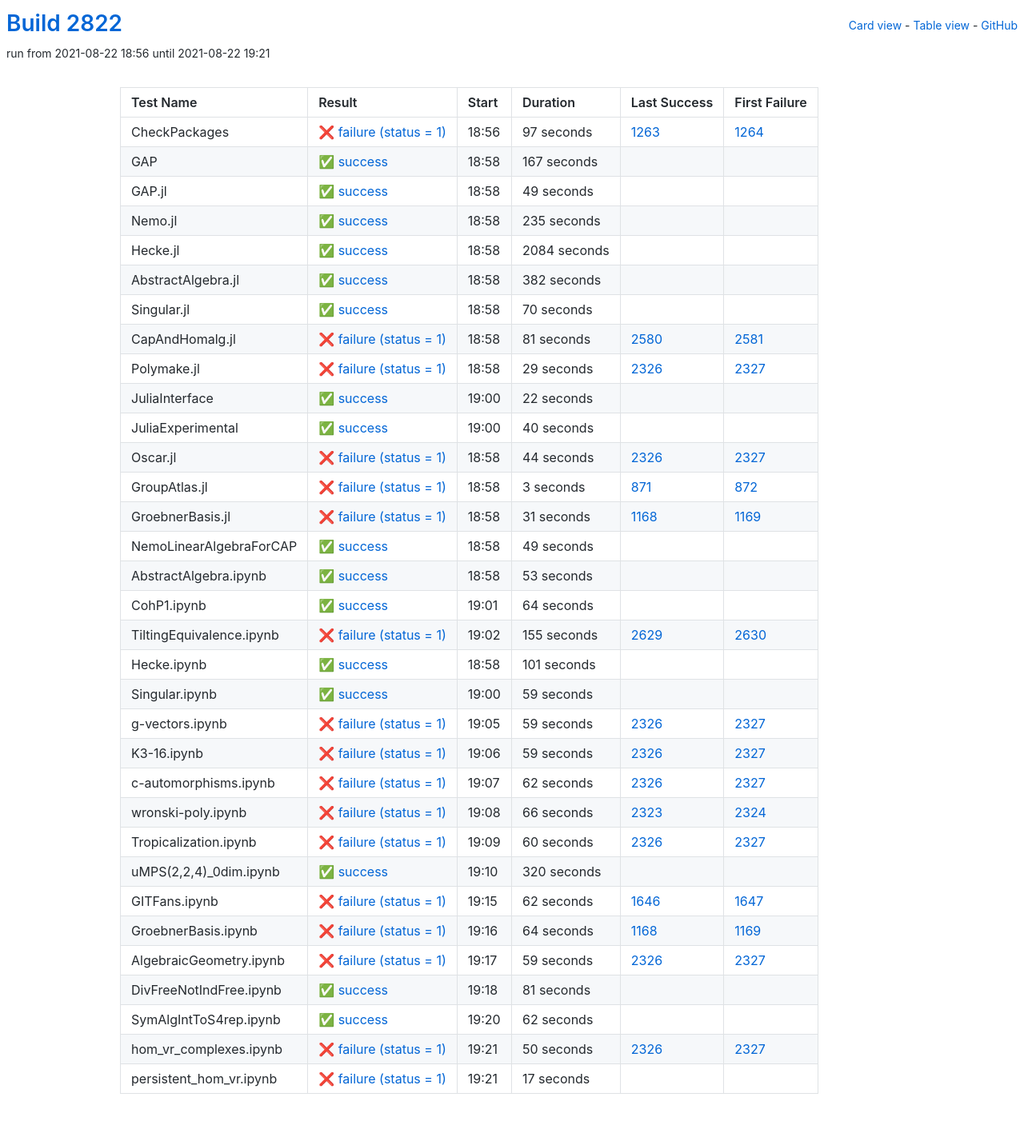
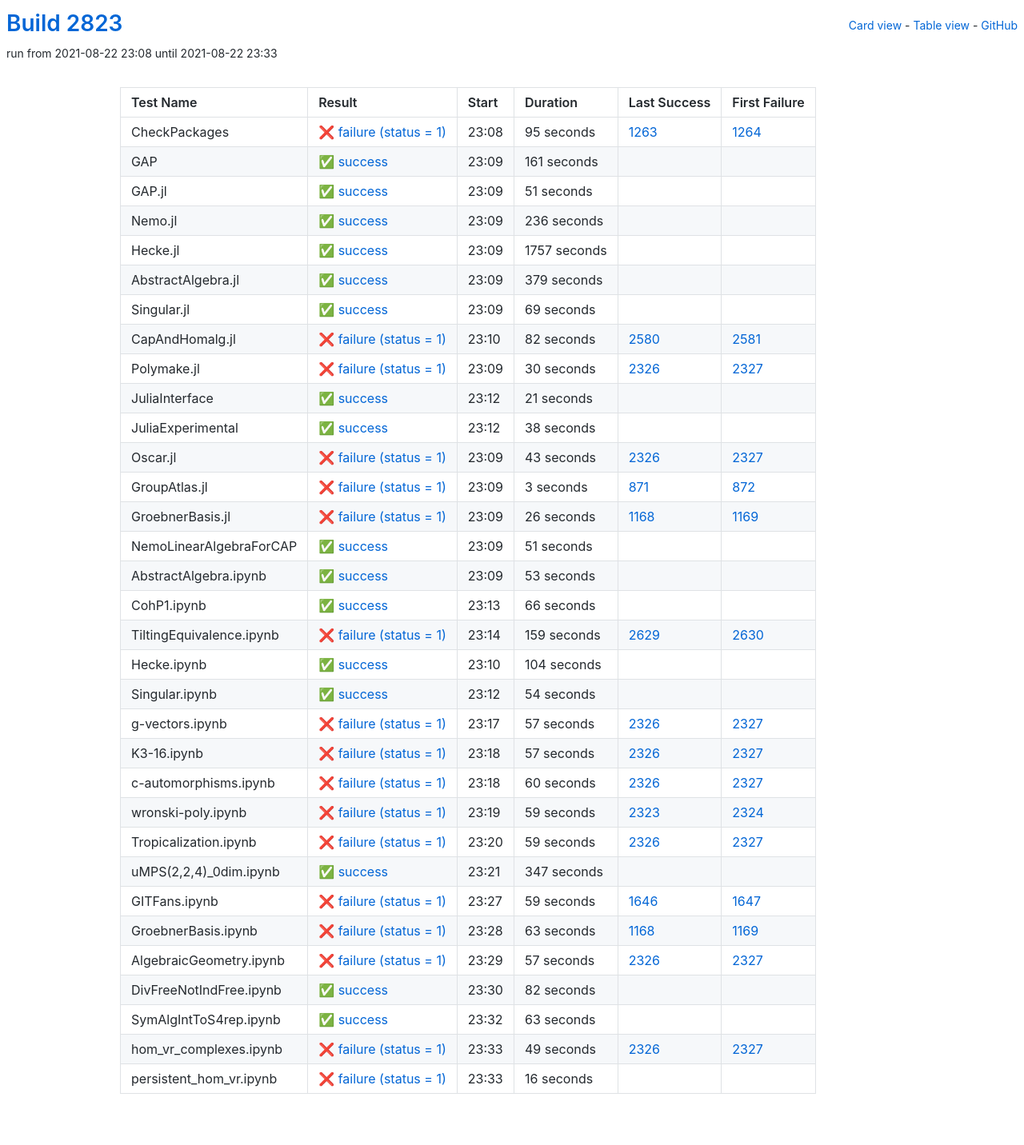
Before and after one commit to oscar-system/oscar-ci-status-stable, a Jekyll site: the page built from table.html, in a window 1280 px wide. Shown: the whole page at 80% size. Built offline with Jekyll 4.4.1, drawn with Linux system fonts in a browser that asks for light colours.

Commit message:
Build #2823

```diff
--- a/_data/ci.yml
+++ b/_data/ci.yml
@@ -1,6 +1,6 @@
 ---
-build: 2822
-build_url: https://oscarci.mathematik.uni-kl.de/job/oscar-stable/2822/
+build: 2823
+build_url: https://oscarci.mathematik.uni-kl.de/job/oscar-stable/2823/
 job: oscar-stable
 organization: oscar-system
 repo: oscar-ci-status-stable
@@ -8,152 +8,152 @@ repourl: https://github.com/oscar-system/oscar-ci-status-stable
 tests:
 - name: CheckPackages
   id: checkpackages
-  log: https://oscarci.mathematik.uni-kl.de/job/oscar-stable/2822/artifact/logs/build-2822/CheckPackages.log
-  start: 2021-08-22 18:56
+  log: https://oscarci.mathematik.uni-kl.de/job/oscar-stable/2823/artifact/logs/build-2823/CheckPackages.log
+  start: 2021-08-22 23:08
   success: false
   exitcode: 1
   status: failure
-  duration: 97
+  duration: 95
   last_success: 1263
   last_success_url: https://oscarci.mathematik.uni-kl.de/job/oscar-stable/1263/
   first_failure: 1264
   first_failure_url: https://oscarci.mathematik.uni-kl.de/job/oscar-stable/1264/
 - name: GAP
   id: gap
-  log: https://oscarci.mathematik.uni-kl.de/job/oscar-stable/2822/artifact/logs/build-2822/GAP.log
-  start: 2021-08-22 18:58
+  log: https://oscarci.mathematik.uni-kl.de/job/oscar-stable/2823/artifact/logs/build-2823/GAP.log
+  start: 2021-08-22 23:09
   success: true
   exitcode: 0
   status: success
-  duration: 167
+  duration: 161
   last_success: false
   last_success_url:
   first_failure: false
   first_failure_url:
 - name: GAP.jl
   id: gap-jl
-  log: https://oscarci.mathematik.uni-kl.de/job/oscar-stable/2822/artifact/logs/build-2822/GAP.jl.log
-  start: 2021-08-22 18:58
+  log: https://oscarci.mathematik.uni-kl.de/job/oscar-stable/2823/artifact/logs/build-2823/GAP.jl.log
+  start: 2021-08-22 23:09
   success: true
   exitcode: 0
   status: success
-  duration: 49
+  duration: 51
   last_success: false
   last_success_url:
   first_failure: false
   first_failure_url:
 - name: Nemo.jl
   id: nemo-jl
-  log: https://oscarci.mathematik.uni-kl.de/job/oscar-stable/2822/artifact/logs/build-2822/Nemo.jl.log
-  start: 2021-08-22 18:58
+  log: https://oscarci.mathematik.uni-kl.de/job/oscar-stable/2823/artifact/logs/build-2823/Nemo.jl.log
+  start: 2021-08-22 23:09
   success: true
   exitcode: 0
   status: success
-  duration: 235
+  duration: 236
   last_success: false
   last_success_url:
   first_failure: false
   first_failure_url:
 - name: Hecke.jl
   id: hecke-jl
-  log: https://oscarci.mathematik.uni-kl.de/job/oscar-stable/2822/artifact/logs/build-2822/Hecke.jl.log
-  start: 2021-08-22 18:58
+  log: https://oscarci.mathematik.uni-kl.de/job/oscar-stable/2823/artifact/logs/build-2823/Hecke.jl.log
+  start: 2021-08-22 23:09
   success: true
   exitcode: 0
   status: success
-  duration: 2084
+  duration: 1757
   last_success: false
   last_success_url:
   first_failure: false
   first_failure_url:
 - name: AbstractAlgebra.jl
   id: abstractalgebra-jl
-  log: https://oscarci.mathematik.uni-kl.de/job/oscar-stable/2822/artifact/logs/build-2822/AbstractAlgebra.jl.log
-  start: 2021-08-22 18:58
+  log: https://oscarci.mathematik.uni-kl.de/job/oscar-stable/2823/artifact/logs/build-2823/AbstractAlgebra.jl.log
+  start: 2021-08-22 23:09
   success: true
   exitcode: 0
   status: success
-  duration: 382
+  duration: 379
   last_success: false
   last_success_url:
   first_failure: false
   first_failure_url:
 - name: Singular.jl
   id: singular-jl
-  log: https://oscarci.mathematik.uni-kl.de/job/oscar-stable/2822/artifact/logs/build-2822/Singular.jl.log
-  start: 2021-08-22 18:58
+  log: https://oscarci.mathematik.uni-kl.de/job/oscar-stable/2823/artifact/logs/build-2823/Singular.jl.log
+  start: 2021-08-22 23:09
   success: true
   exitcode: 0
   status: success
-  duration: 70
+  duration: 69
   last_success: false
   last_success_url:
   first_failure: false
   first_failure_url:
 - name: CapAndHomalg.jl
   id: capandhomalg-jl
-  log: https://oscarci.mathematik.uni-kl.de/job/oscar-stable/2822/artifact/logs/build-2822/CapAndHomalg.jl.log
-  start: 2021-08-22 18:58
+  log: https://oscarci.mathematik.uni-kl.de/job/oscar-stable/2823/artifact/logs/build-2823/CapAndHomalg.jl.log
+  start: 2021-08-22 23:10
   success: false
   exitcode: 1
   status: failure
-  duration: 81
+  duration: 82
   last_success: 2580
   last_success_url: https://oscarci.mathematik.uni-kl.de/job/oscar-stable/2580/
   first_failure: 2581
   first_failure_url: https://oscarci.mathematik.uni-kl.de/job/oscar-stable/2581/
 - name: Polymake.jl
   id: polymake-jl
-  log: https://oscarci.mathematik.uni-kl.de/job/oscar-stable/2822/artifact/logs/build-2822/Polymake.jl.log
-  start: 2021-08-22 18:58
+  log: https://oscarci.mathematik.uni-kl.de/job/oscar-stable/2823/artifact/logs/build-2823/Polymake.jl.log
+  start: 2021-08-22 23:09
   success: false
   exitcode: 1
   status: failure
-  duration: 29
+  duration: 30
   last_success: 2326
   last_success_url: https://oscarci.mathematik.uni-kl.de/job/oscar-stable/2326/
   first_failure: 2327
   first_failure_url: https://oscarci.mathematik.uni-kl.de/job/oscar-stable/2327/
 - name: JuliaInterface
   id: juliainterface
-  log: https://oscarci.mathematik.uni-kl.de/job/oscar-stable/2822/artifact/logs/build-2822/JuliaInterface.log
-  start: 2021-08-22 19:00
+  log: https://oscarci.mathematik.uni-kl.de/job/oscar-stable/2823/artifact/logs/build-2823/JuliaInterface.log
+  start: 2021-08-22 23:12
   success: true
   exitcode: 0
   status: success
-  duration: 22
+  duration: 21
   last_success: false
   last_success_url:
   first_failure: false
   first_failure_url:
 - name: JuliaExperimental
   id: juliaexperimental
-  log: https://oscarci.mathematik.uni-kl.de/job/oscar-stable/2822/artifact/logs/build-2822/JuliaExperimental.log
-  start: 2021-08-22 19:00
+  log: https://oscarci.mathematik.uni-kl.de/job/oscar-stable/2823/artifact/logs/build-2823/JuliaExperimental.log
+  start: 2021-08-22 23:12
   success: true
   exitcode: 0
   status: success
-  duration: 40
+  duration: 38
   last_success: false
   last_success_url:
   first_failure: false
   first_failure_url:
 - name: Oscar.jl
   id: oscar-jl
-  log: https://oscarci.mathematik.uni-kl.de/job/oscar-stable/2822/artifact/logs/build-2822/Oscar.jl.log
-  start: 2021-08-22 18:58
+  log: https://oscarci.mathematik.uni-kl.de/job/oscar-stable/2823/artifact/logs/build-2823/Oscar.jl.log
+  start: 2021-08-22 23:09
   success: false
   exitcode: 1
   status: failure
-  duration: 44
+  duration: 43
   last_success: 2326
   last_success_url: https://oscarci.mathematik.uni-kl.de/job/oscar-stable/2326/
   first_failure: 2327
   first_failure_url: https://oscarci.mathematik.uni-kl.de/job/oscar-stable/2327/
 - name: GroupAtlas.jl
   id: groupatlas-jl
-  log: https://oscarci.mathematik.uni-kl.de/job/oscar-stable/2822/artifact/logs/build-2822/GroupAtlas.jl.log
-  start: 2021-08-22 18:58
+  log: https://oscarci.mathematik.uni-kl.de/job/oscar-stable/2823/artifact/logs/build-2823/GroupAtlas.jl.log
+  start: 2021-08-22 23:09
   success: false
   exitcode: 1
   status: failure
@@ -164,32 +164,32 @@ tests:
   first_failure_url: https://oscarci.mathematik.uni-kl.de/job/oscar-stable/872/
 - name: GroebnerBasis.jl
   id: groebnerbasis-jl
-  log: https://oscarci.mathematik.uni-kl.de/job/oscar-stable/2822/artifact/logs/build-2822/GroebnerBasis.jl.log
-  start: 2021-08-22 18:58
+  log: https://oscarci.mathematik.uni-kl.de/job/oscar-stable/2823/artifact/logs/build-2823/GroebnerBasis.jl.log
+  start: 2021-08-22 23:09
   success: false
   exitcode: 1
   status: failure
-  duration: 31
+  duration: 26
   last_success: 1168
   last_success_url: https://oscarci.mathematik.uni-kl.de/job/oscar-stable/1168/
   first_failure: 1169
   first_failure_url: https://oscarci.mathematik.uni-kl.de/job/oscar-stable/1169/
 - name: NemoLinearAlgebraForCAP
   id: nemolinearalgebraforcap
-  log: https://oscarci.mathematik.uni-kl.de/job/oscar-stable/2822/artifact/logs/build-2822/NemoLinearAlgebraForCAP.log
-  start: 2021-08-22 18:58
+  log: https://oscarci.mathematik.uni-kl.de/job/oscar-stable/2823/artifact/logs/build-2823/NemoLinearAlgebraForCAP.log
+  start: 2021-08-22 23:09
   success: true
   exitcode: 0
   status: success
-  duration: 49
+  duration: 51
   last_success: false
   last_success_url:
   first_failure: false
   first_failure_url:
 - name: AbstractAlgebra.ipynb
   id: abstractalgebra-ipynb
-  log: https://oscarci.mathematik.uni-kl.de/job/oscar-stable/2822/artifact/logs/build-2822/AbstractAlgebra.ipynb.log
-  start: 2021-08-22 18:58
+  log: https://oscarci.mathematik.uni-kl.de/job/oscar-stable/2823/artifact/logs/build-2823/AbstractAlgebra.ipynb.log
+  start: 2021-08-22 23:09
   success: true
   exitcode: 0
   status: success
@@ -200,56 +200,104 @@ tests:
   first_failure_url:
 - name: CohP1.ipynb
   id: cohp1-ipynb
-  log: https://oscarci.mathematik.uni-kl.de/job/oscar-stable/2822/artifact/logs/build-2822/CohP1.ipynb.log
-  start: 2021-08-22 19:01
+  log: https://oscarci.mathematik.uni-kl.de/job/oscar-stable/2823/artifact/logs/build-2823/CohP1.ipynb.log
+  start: 2021-08-22 23:13
   success: true
   exitcode: 0
   status: success
-  duration: 64
+  duration: 66
   last_success: false
   last_success_url:
   first_failure: false
   first_failure_url:
 - name: TiltingEquivalence.ipynb
   id: tiltingequivalence-ipynb
-  log: https://oscarci.mathematik.uni-kl.de/job/oscar-stable/2822/artifact/logs/build-2822/TiltingEquivalence.ipynb.log
-  start: 2021-08-22 19:02
+  log: https://oscarci.mathematik.uni-kl.de/job/oscar-stable/2823/artifact/logs/build-2823/TiltingEquivalence.ipynb.log
+  start: 2021-08-22 23:14
   success: false
   exitcode: 1
   status: failure
-  duration: 155
+  duration: 159
   last_success: 2629
   last_success_url: https://oscarci.mathematik.uni-kl.de/job/oscar-stable/2629/
   first_failure: 2630
   first_failure_url: https://oscarci.mathematik.uni-kl.de/job/oscar-stable/2630/
 - name: Hecke.ipynb
   id: hecke-ipynb
-  log: https://oscarci.mathematik.uni-kl.de/job/oscar-stable/2822/artifact/logs/build-2822/Hecke.ipynb.log
-  start: 2021-08-22 18:58
+  log: https://oscarci.mathematik.uni-kl.de/job/oscar-stable/2823/artifact/logs/build-2823/Hecke.ipynb.log
+  start: 2021-08-22 23:10
   success: true
   exitcode: 0
   status: success
-  duration: 101
+  duration: 104
   last_success: false
   last_success_url:
   first_failure: false
   first_failure_url:
 - name: Singular.ipynb
   id: singular-ipynb
-  log: https://oscarci.mathematik.uni-kl.de/job/oscar-stable/2822/artifact/logs/build-2822/Singular.ipynb.log
-  start: 2021-08-22 19:00
+  log: https://oscarci.mathematik.uni-kl.de/job/oscar-stable/2823/artifact/logs/build-2823/Singular.ipynb.log
+  start: 2021-08-22 23:12
   success: true
   exitcode: 0
   status: success
-  duration: 59
+  duration: 54
   last_success: false
   last_success_url:
   first_failure: false
   first_failure_url:
 - name: g-vectors.ipynb
   id: g-vectors-ipynb
-  log: https://oscarci.mathematik.uni-kl.de/job/oscar-stable/2822/artifact/logs/build-2822/g-vectors.ipynb.log
-  start: 2021-08-22 19:05
+  log: https://oscarci.mathematik.uni-kl.de/job/oscar-stable/2823/artifact/logs/build-2823/g-vectors.ipynb.log
+  start: 2021-08-22 23:17
+  success: false
+  exitcode: 1
+  status: failure
+  duration: 57
+  last_success: 2326
+  last_success_url: https://oscarci.mathematik.uni-kl.de/job/oscar-stable/2326/
+  first_failure: 2327
+  first_failure_url: https://oscarci.mathematik.uni-kl.de/job/oscar-stable/2327/
+- name: K3-16.ipynb
+  id: k3-16-ipynb
+  log: https://oscarci.mathematik.uni-kl.de/job/oscar-stable/2823/artifact/logs/build-2823/K3-16.ipynb.log
+  start: 2021-08-22 23:18
+  success: false
+  exitcode: 1
+  status: failure
+  duration: 57
+  last_success: 2326
+  last_success_url: https://oscarci.mathematik.uni-kl.de/job/oscar-stable/2326/
+  first_failure: 2327
+  first_failure_url: https://oscarci.mathematik.uni-kl.de/job/oscar-stable/2327/
+- name: c-automorphisms.ipynb
+  id: c-automorphisms-ipynb
+  log: https://oscarci.mathematik.uni-kl.de/job/oscar-stable/2823/artifact/logs/build-2823/c-automorphisms.ipynb.log
+  start: 2021-08-22 23:18
+  success: false
+  exitcode: 1
+  status: failure
+  duration: 60
+  last_success: 2326
+  last_success_url: https://oscarci.mathematik.uni-kl.de/job/oscar-stable/2326/
+  first_failure: 2327
+  first_failure_url: https://oscarci.mathematik.uni-kl.de/job/oscar-stable/2327/
+- name: wronski-poly.ipynb
+  id: wronski-poly-ipynb
+  log: https://oscarci.mathematik.uni-kl.de/job/oscar-stable/2823/artifact/logs/build-2823/wronski-poly.ipynb.log
+  start: 2021-08-22 23:19
+  success: false
+  exitcode: 1
+  status: failure
+  duration: 59
+  last_success: 2323
+  last_success_url: https://oscarci.mathematik.uni-kl.de/job/oscar-stable/2323/
+  first_failure: 2324
+  first_failure_url: https://oscarci.mathematik.uni-kl.de/job/oscar-stable/2324/
+- name: Tropicalization.ipynb
+  id: tropicalization-ipynb
+  log: https://oscarci.mathematik.uni-kl.de/job/oscar-stable/2823/artifact/logs/build-2823/Tropicalization.ipynb.log
+  start: 2021-08-22 23:20
   success: false
   exitcode: 1
   status: failure
@@ -258,146 +306,98 @@ tests:
   last_success_url: https://oscarci.mathematik.uni-kl.de/job/oscar-stable/2326/
   first_failure: 2327
   first_failure_url: https://oscarci.mathematik.uni-kl.de/job/oscar-stable/2327/
-- name: K3-16.ipynb
-  id: k3-16-ipynb
-  log: https://oscarci.mathematik.uni-kl.de/job/oscar-stable/2822/artifact/logs/build-2822/K3-16.ipynb.log
-  start: 2021-08-22 19:06
-  success: false
-  exitcode: 1
-  status: failure
-  duration: 59
-  last_success: 2326
-  last_success_url: https://oscarci.mathematik.uni-kl.de/job/oscar-stable/2326/
-  first_failure: 2327
-  first_failure_url: https://oscarci.mathematik.uni-kl.de/job/oscar-stable/2327/
-- name: c-automorphisms.ipynb
-  id: c-automorphisms-ipynb
-  log: https://oscarci.mathematik.uni-kl.de/job/oscar-stable/2822/artifact/logs/build-2822/c-automorphisms.ipynb.log
-  start: 2021-08-22 19:07
-  success: false
-  exitcode: 1
-  status: failure
-  duration: 62
-  last_success: 2326
-  last_success_url: https://oscarci.mathematik.uni-kl.de/job/oscar-stable/2326/
-  first_failure: 2327
-  first_failure_url: https://oscarci.mathematik.uni-kl.de/job/oscar-stable/2327/
-- name: wronski-poly.ipynb
-  id: wronski-poly-ipynb
-  log: https://oscarci.mathematik.uni-kl.de/job/oscar-stable/2822/artifact/logs/build-2822/wronski-poly.ipynb.log
-  start: 2021-08-22 19:08
-  success: false
-  exitcode: 1
-  status: failure
-  duration: 66
-  last_success: 2323
-  last_success_url: https://oscarci.mathematik.uni-kl.de/job/oscar-stable/2323/
-  first_failure: 2324
-  first_failure_url: https://oscarci.mathematik.uni-kl.de/job/oscar-stable/2324/
-- name: Tropicalization.ipynb
-  id: tropicalization-ipynb
-  log: https://oscarci.mathematik.uni-kl.de/job/oscar-stable/2822/artifact/logs/build-2822/Tropicalization.ipynb.log
-  start: 2021-08-22 19:09
-  success: false
-  exitcode: 1
-  status: failure
-  duration: 60
-  last_success: 2326
-  last_success_url: https://oscarci.mathematik.uni-kl.de/job/oscar-stable/2326/
-  first_failure: 2327
-  first_failure_url: https://oscarci.mathematik.uni-kl.de/job/oscar-stable/2327/
 - name: uMPS(2,2,4)_0dim.ipynb
   id: umps-2-2-4-0dim-ipynb
-  log: https://oscarci.mathematik.uni-kl.de/job/oscar-stable/2822/artifact/logs/build-2822/uMPS-2-2-4-_0dim.ipynb.log
-  start: 2021-08-22 19:10
+  log: https://oscarci.mathematik.uni-kl.de/job/oscar-stable/2823/artifact/logs/build-2823/uMPS-2-2-4-_0dim.ipynb.log
+  start: 2021-08-22 23:21
   success: true
   exitcode: 0
   status: success
-  duration: 320
+  duration: 347
   last_success: false
   last_success_url:
   first_failure: false
   first_failure_url:
 - name: GITFans.ipynb
   id: gitfans-ipynb
-  log: https://oscarci.mathematik.uni-kl.de/job/oscar-stable/2822/artifact/logs/build-2822/GITFans.ipynb.log
-  start: 2021-08-22 19:15
+  log: https://oscarci.mathematik.uni-kl.de/job/oscar-stable/2823/artifact/logs/build-2823/GITFans.ipynb.log
+  start: 2021-08-22 23:27
   success: false
   exitcode: 1
   status: failure
-  duration: 62
+  duration: 59
   last_success: 1646
   last_success_url: https://oscarci.mathematik.uni-kl.de/job/oscar-stable/1646/
   first_failure: 1647
   first_failure_url: https://oscarci.mathematik.uni-kl.de/job/oscar-stable/1647/
 - name: GroebnerBasis.ipynb
   id: groebnerbasis-ipynb
-  log: https://oscarci.mathematik.uni-kl.de/job/oscar-stable/2822/artifact/logs/build-2822/GroebnerBasis.ipynb.log
-  start: 2021-08-22 19:16
+  log: https://oscarci.mathematik.uni-kl.de/job/oscar-stable/2823/artifact/logs/build-2823/GroebnerBasis.ipynb.log
+  start: 2021-08-22 23:28
   success: false
   exitcode: 1
   status: failure
-  duration: 64
+  duration: 63
   last_success: 1168
   last_success_url: https://oscarci.mathematik.uni-kl.de/job/oscar-stable/1168/
   first_failure: 1169
   first_failure_url: https://oscarci.mathematik.uni-kl.de/job/oscar-stable/1169/
 - name: AlgebraicGeometry.ipynb
   id: algebraicgeometry-ipynb
-  log: https://oscarci.mathematik.uni-kl.de/job/oscar-stable/2822/artifact/logs/build-2822/AlgebraicGeometry.ipynb.log
-  start: 2021-08-22 19:17
+  log: https://oscarci.mathematik.uni-kl.de/job/oscar-stable/2823/artifact/logs/build-2823/AlgebraicGeometry.ipynb.log
+  start: 2021-08-22 23:29
   success: false
   exitcode: 1
   status: failure
-  duration: 59
+  duration: 57
   last_success: 2326
   last_success_url: https://oscarci.mathematik.uni-kl.de/job/oscar-stable/2326/
   first_failure: 2327
   first_failure_url: https://oscarci.mathematik.uni-kl.de/job/oscar-stable/2327/
 - name: DivFreeNotIndFree.ipynb
   id: divfreenotindfree-ipynb
-  log: https://oscarci.mathematik.uni-kl.de/job/oscar-stable/2822/artifact/logs/build-2822/DivFreeNotIndFree.ipynb.log
-  start: 2021-08-22 19:18
+  log: https://oscarci.mathematik.uni-kl.de/job/oscar-stable/2823/artifact/logs/build-2823/DivFreeNotIndFree.ipynb.log
+  start: 2021-08-22 23:30
   success: true
   exitcode: 0
   status: success
-  duration: 81
+  duration: 82
   last_success: false
   last_success_url:
   first_failure: false
   first_failure_url:
 - name: SymAlgIntToS4rep.ipynb
   id: symalginttos4rep-ipynb
-  log: https://oscarci.mathematik.uni-kl.de/job/oscar-stable/2822/artifact/logs/build-2822/SymAlgIntToS4rep.ipynb.log
-  start: 2021-08-22 19:20
+  log: https://oscarci.mathematik.uni-kl.de/job/oscar-stable/2823/artifact/logs/build-2823/SymAlgIntToS4rep.ipynb.log
+  start: 2021-08-22 23:32
   success: true
   exitcode: 0
   status: success
-  duration: 62
+  duration: 63
   last_success: false
   last_success_url:
   first_failure: false
   first_failure_url:
 - name: hom_vr_complexes.ipynb
   id: hom-vr-complexes-ipynb
-  log: https://oscarci.mathematik.uni-kl.de/job/oscar-stable/2822/artifact/logs/build-2822/hom_vr_complexes.ipynb.log
-  start: 2021-08-22 19:21
+  log: https://oscarci.mathematik.uni-kl.de/job/oscar-stable/2823/artifact/logs/build-2823/hom_vr_complexes.ipynb.log
+  start: 2021-08-22 23:33
   success: false
   exitcode: 1
   status: failure
-  duration: 50
+  duration: 49
   last_success: 2326
   last_success_url: https://oscarci.mathematik.uni-kl.de/job/oscar-stable/2326/
   first_failure: 2327
   first_failure_url: https://oscarci.mathematik.uni-kl.de/job/oscar-stable/2327/
 - name: persistent_hom_vr.ipynb
   id: persistent-hom-vr-ipynb
-  log: https://oscarci.mathematik.uni-kl.de/job/oscar-stable/2822/artifact/logs/build-2822/persistent_hom_vr.ipynb.log
-  start: 2021-08-22 19:21
+  log: https://oscarci.mathematik.uni-kl.de/job/oscar-stable/2823/artifact/logs/build-2823/persistent_hom_vr.ipynb.log
+  start: 2021-08-22 23:33
   success: false
   exitcode: 1
   status: failure
-  duration: 17
+  duration: 16
   last_success: false
   last_success_url:
   first_failure: false
```
Also changed, not shown: README.md.
